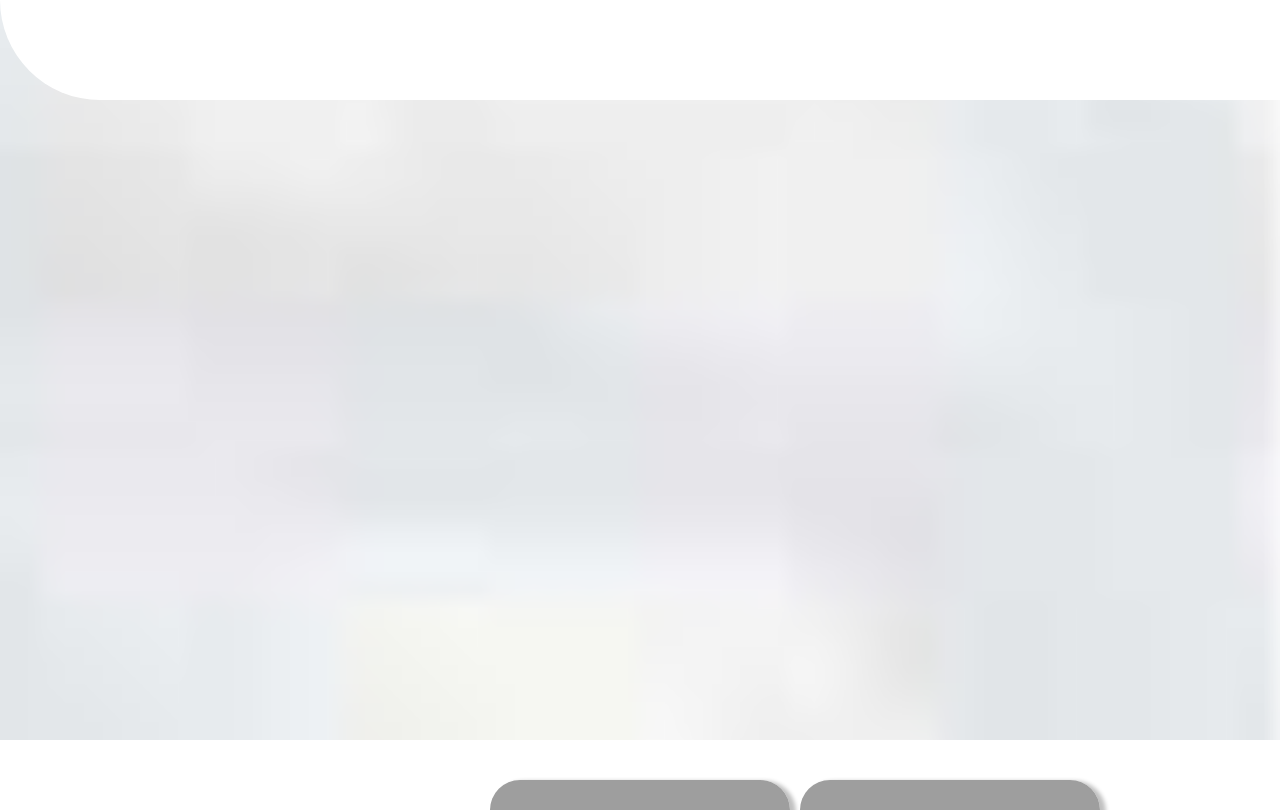
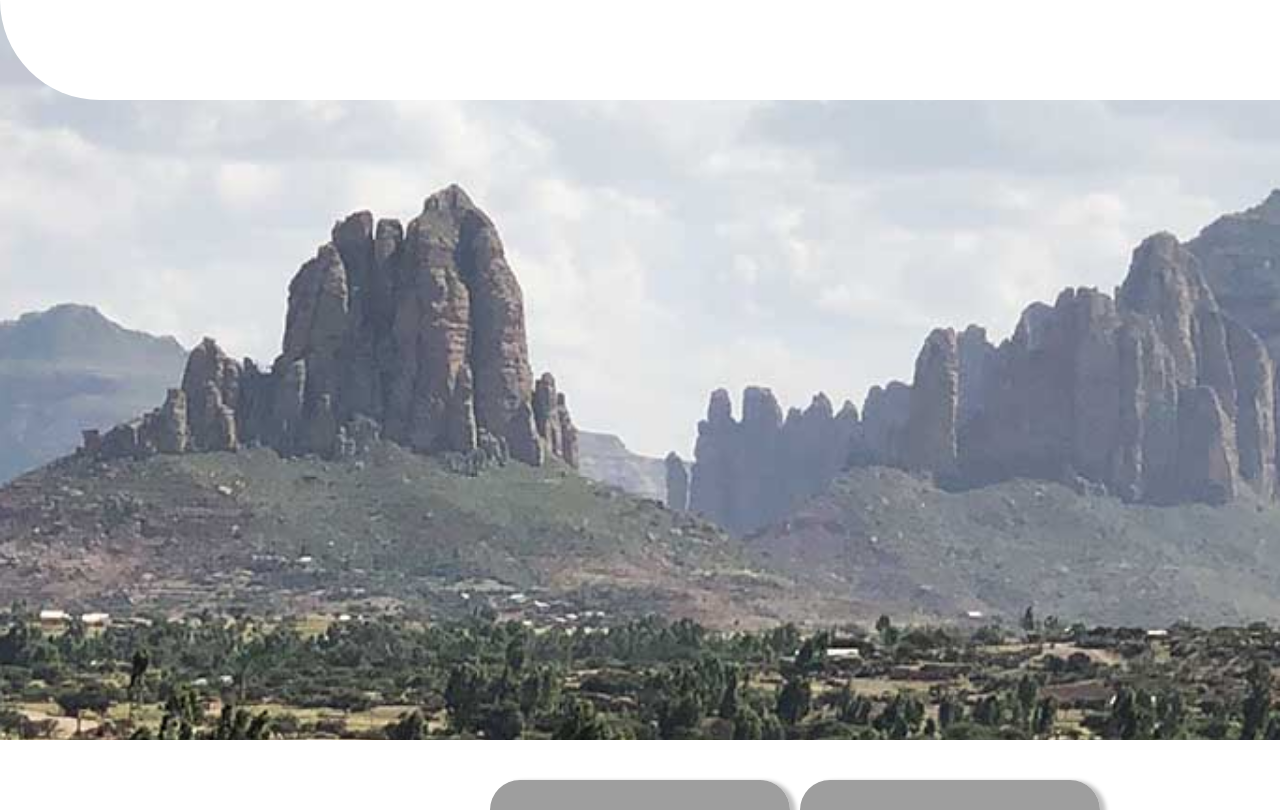
Before and after one commit to nahommb/Photo-Studio, a React (Vite) app: page / in a window 1280 px wide. Shown: the top 810 px of the page. Built offline with nearby package versions, Linux system fonts and the light colour scheme; grey boxes are pictures that could not be loaded.

Commit message:
some changes

```diff
--- a/public/index.css
+++ b/public/index.css
@@ -10,7 +10,7 @@
  background-size: cover;
  background-position: center;
  position: fixed;
- height: 600rem;
+ height: 60rem;
  width: 100%;
  z-index: -11;
 }
```
Also changed, not shown: 1 other file (tests, documents, lock files or other folders).
